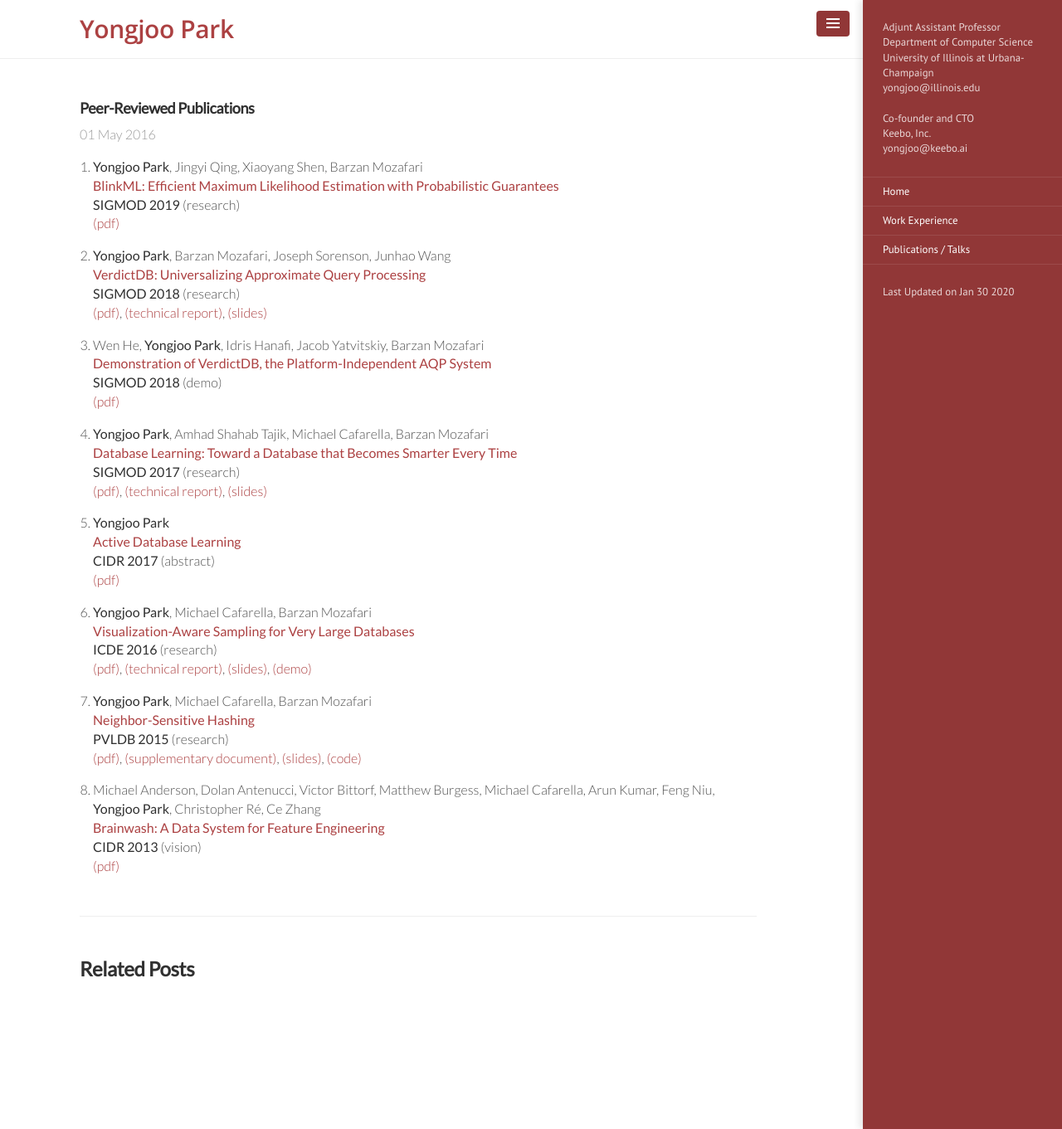
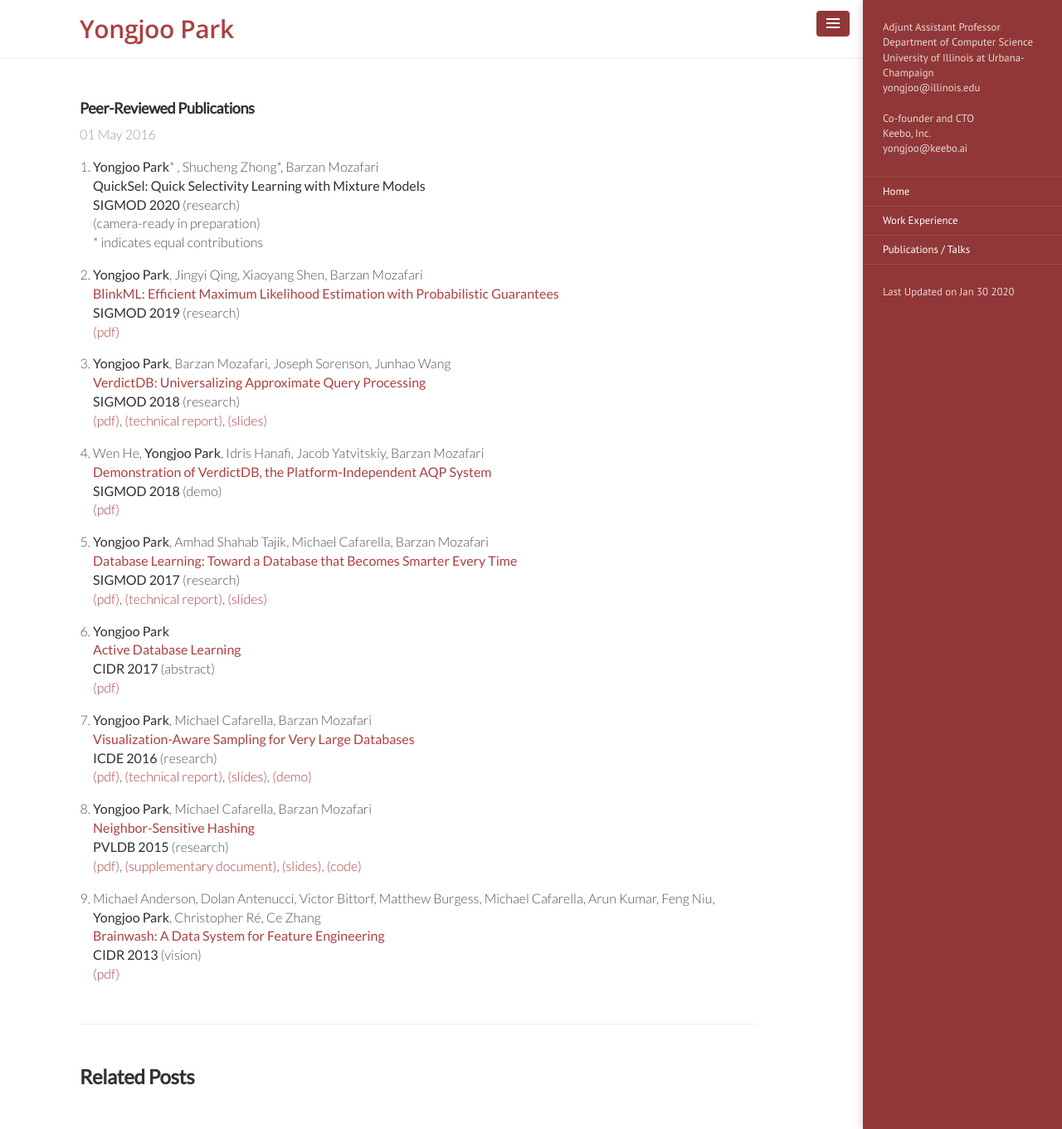
Before and after one commit to pyongjoo/pyongjoo.github.io, a Jekyll site: the page built from _publications/2016-05-01-peer-reviewed.md, in a window 1280 px wide and 1361 px high. Shown: the whole window at 83% size. Built offline with Jekyll 4.4.1, drawn with Linux system fonts in a browser that asks for light colours.

Commit message:
Update 2016-05-01-peer-reviewed.md

```diff
--- a/_publications/2016-05-01-peer-reviewed.md
+++ b/_publications/2016-05-01-peer-reviewed.md
@@ -2,6 +2,12 @@
 layout: post
 title: Peer-Reviewed Publications
 ---
+
+1. **Yongjoo Park**\* , Shucheng Zhong\*, Barzan Mozafari
+   **QuickSel: Quick Selectivity Learning with Mixture Models**
+   **SIGMOD 2020** (research)
+   (camera-ready in preparation)
+   \* indicates equal contributions
 
 1. **Yongjoo Park**, Jingyi Qing, Xiaoyang Shen, Barzan Mozafari
    **[BlinkML: Efficient Maximum Likelihood Estimation with Probabilistic Guarantees](http://sigmod2019.org/)**
```
